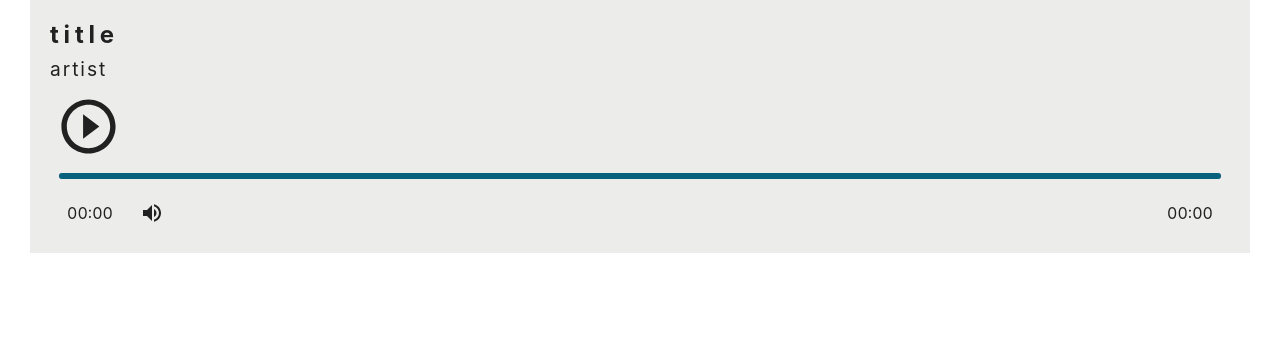
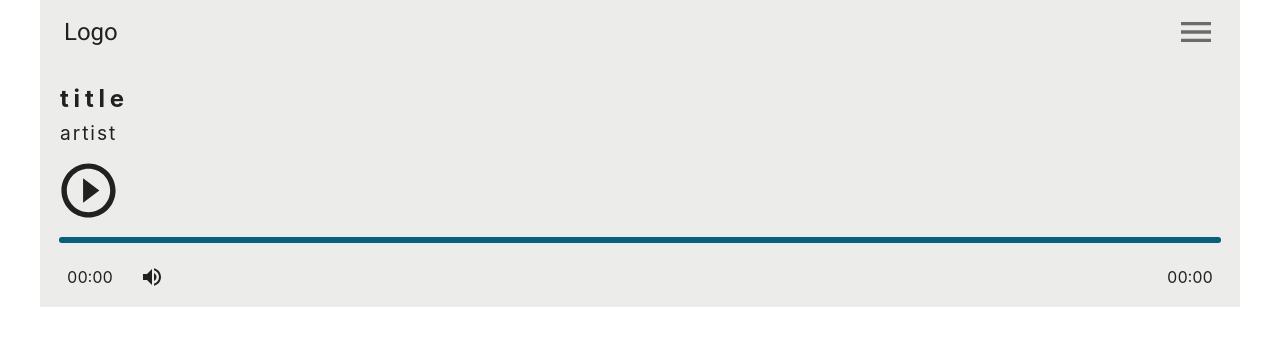
Before and after one commit to ba58ajbse/audio-player, a React (Create React App) app: page / in a window 1280 px wide. Shown: the top 346 px of the page. Built offline with nearby package versions, Linux system fonts and the light colour scheme.

Commit message:
ヘッダー作成

```diff
--- a/src/components/App.tsx
+++ b/src/components/App.tsx
@@ -3,11 +3,13 @@ import { ThemeProvider } from 'styled-components'
 import theme from './utils/theme'
 import Main from './Main'
 import Player from './Player'
+import Header from './Header'
 
 const App: React.FC = () => {
   return (
     <ThemeProvider theme={theme}>
       <Main>
+        <Header />
         <Player />
       </Main>
     </ThemeProvider>
--- /dev/null
+++ b/src/components/Header.tsx
@@ -0,0 +1,31 @@
+import React from 'react'
+import { AppBar, Toolbar, IconButton, Typography } from '@material-ui/core'
+import { Menu } from '@material-ui/icons'
+import styled from 'styled-components'
+
+const Header: React.FC = () => {
+  return (
+    <AppBar position="static" elevation={0}>
+      <StyledToolBar>
+        <Typography variant="h5" noWrap>
+          Logo
+        </Typography>
+        <StyledIconWrap>
+          <IconButton edge="end" disableRipple>
+            <Menu style={{ fontSize: 40 }} />
+          </IconButton>
+        </StyledIconWrap>
+      </StyledToolBar>
+    </AppBar>
+  )
+}
+
+export default Header
+
+const StyledToolBar = styled(Toolbar)`
+  color: ${(props) => props.theme.colors.primaryText};
+  background-color: ${(props) => props.theme.colors.primary};
+`
+const StyledIconWrap = styled.div`
+  margin-left: auto;
+`
--- a/src/components/Main.tsx
+++ b/src/components/Main.tsx
@@ -9,7 +9,6 @@ export default Main
 
 const StyledContainer = styled.div`
   max-width: 1200px;
-  padding: 10px;
   margin: 0 auto;
   background-color: ${(props) => props.theme.colors.primary};
   align-items: center;
--- a/src/components/Player.tsx
+++ b/src/components/Player.tsx
@@ -80,7 +80,7 @@ export default Player
 
 const StyledInfo = styled.div`
   width: 100%;
-  padding: 10px 10px 0 10px;
+  padding: 20px 10px 0 10px;
 `
 const StyledPlyaButton = styled.button`
   border: none;
@@ -93,6 +93,7 @@ const StyledPlyaButton = styled.button`
   }
 `
 const StyledTrackTitle = styled.div`
+  padding-left: 10px;
   margin-bottom: 8px;
   color: ${(props) => props.theme.colors.primaryText};
   font-size: 1.5em;
@@ -100,6 +101,7 @@ const StyledTrackTitle = styled.div`
   letter-spacing: 0.2em;
 `
 const StyledArtistName = styled.div`
+  padding-left: 10px;
   margin-bottom: 12px;
   color: ${(props) => props.theme.colors.primaryText};
   font-size: 1.2em;
```
